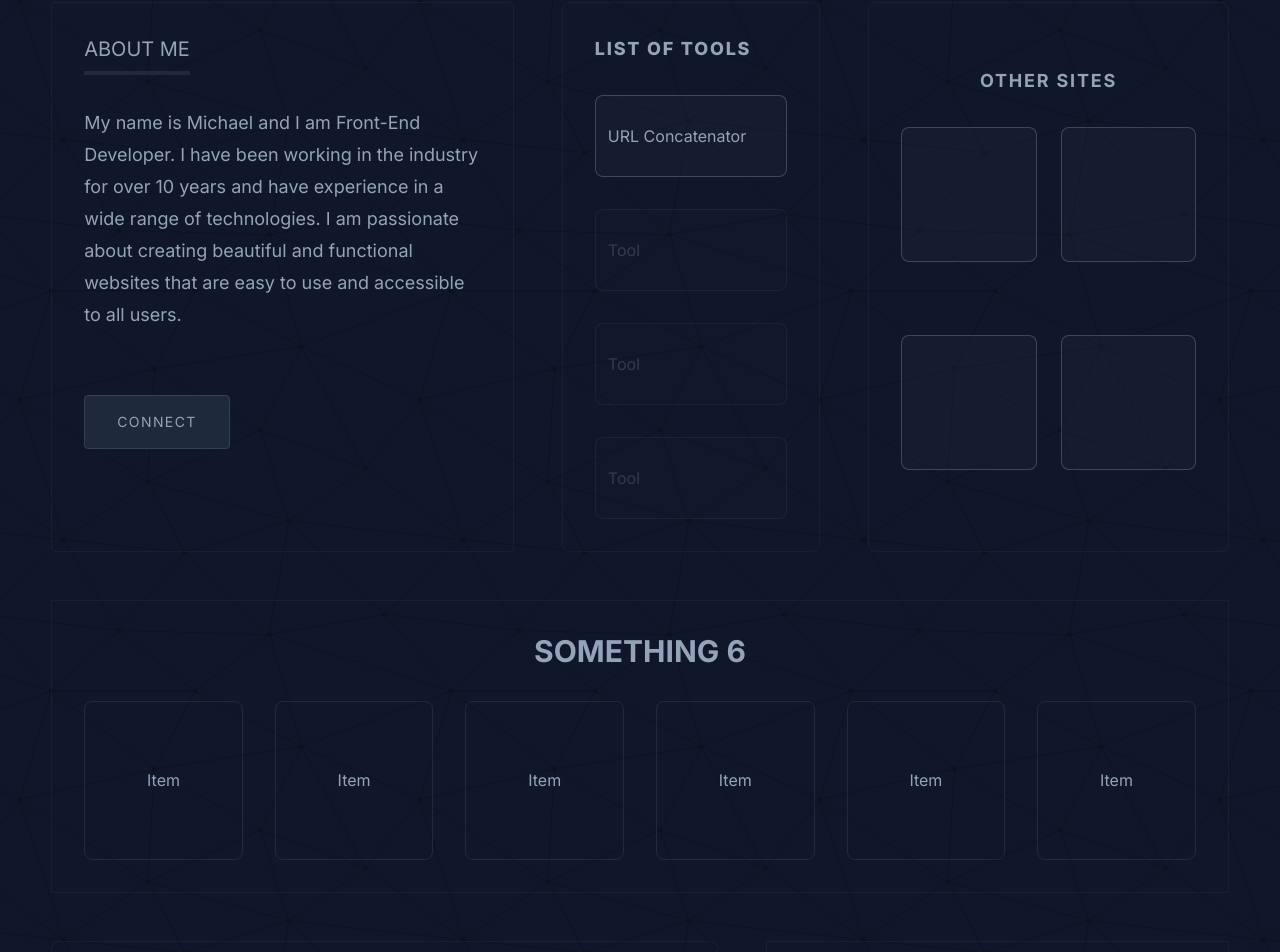
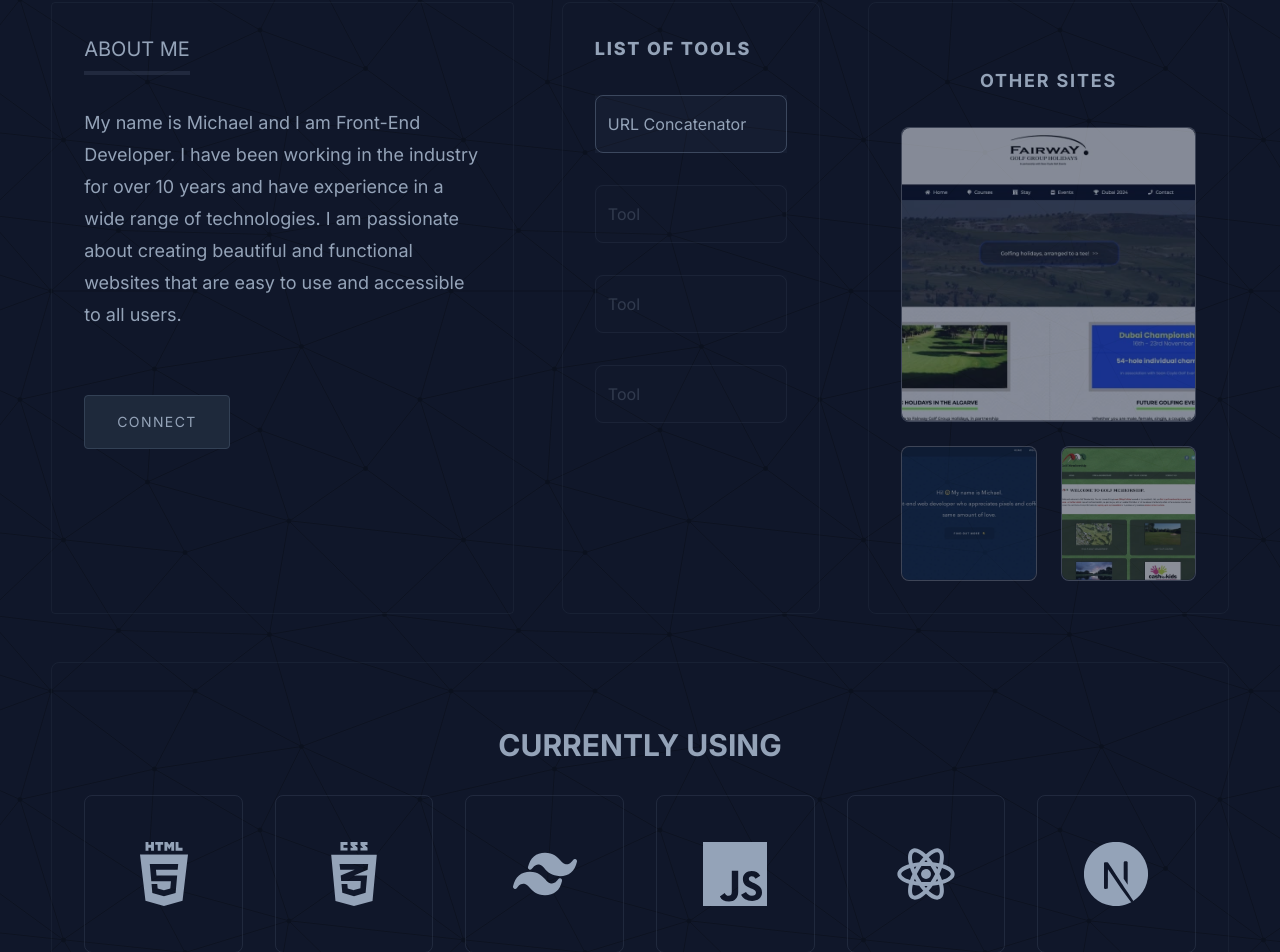
Before and after one commit to michaelgainford/michaelgainford.github.io, a Next.js app: page /general/about in a window 1280 px wide. Shown: the part 300-1252 px from the top of the page. Built offline with nearby package versions, Linux system fonts and the light colour scheme; what tailwindcss-motion would draw is missing.

Commit message:
Update About page

```diff
--- a/app/general/about/page.jsx
+++ b/app/general/about/page.jsx
@@ -3,6 +3,8 @@
 import { useState } from "react";
 
 // i want to create a statue for the checkbox
+
+import Image from "next/image";
 
 
 import Link from "next/link";
@@ -11,6 +13,12 @@ import H1 from "@/components/typography/H1Span";
 import PageIntro from "@/components/site_elements/Page_Intro";
 import Button from "@/components/buttons/Button_Global";
 import Footer from "@/components/footer/Footer";
+import IconCSS from "@/components/icons/IconCSS";
+import IconHTML from "@/components/icons/IconHTML";
+import IconJavaScript from "@/components/icons/IconJavaScript";
+import IconNextJS from "@/components/icons/IconNextJS";
+import IconReact from "@/components/icons/IconReact";
+import IconTailwindSimple from "@/components/icons/IconTailwindSimple";
 import { globalPageStyles } from "@/data/Variables";
 import { mainStyles } from "@/data/Variables";
 
@@ -72,9 +80,9 @@ export default function PAGE_ABOUT() {
 						{/* Card 2: List of Tools */}
 						<div className="col-span-12 p-6 text-xs transition-all duration-500 border rounded-lg md:col-span-4 xl:col-span-3 something-3 border-slate-500/10 group-tools hover:border-amber-500 lg:p-8">
 							<h2 className="mb-8 font-bold tracking-widest text-left lg:font-extrabold lg:text-lg 2xl:mt-8">List of Tools</h2>
-							<ul className="flex flex-col gap-4 lg:gap-8 [&_li]:flex [&>li]:border [&>li]:border-emerald-500 text-left [&_li]:border-slate-500/50 [&_a]:p-3 [&_li]:rounded-lg [&_a]:w-full [&_li]:w-full [&_li]:lg:py-4 [&_li]:bg-slate-600/10 lg:text-base">
+							<ul className="flex flex-col gap-4 lg:gap-8 [&_li]:flex [&_a]:border  text-left [&_a]:border-slate-500/50 [&_a]:p-3 [&_a]:rounded-lg [&_a]:w-full [&_li]:w-full [&_a]:lg:py-4 [&_li]:bg-slate-600/10 lg:text-base">
 								<li>
-									<Link href="/tools/url-converter" className="transition-all duration-500 hover:bg-amber-500 hover:text-slate-950">
+									<Link href="/tools/url-converter" className="flex h-full transition-all duration-500 hover:bg-amber-500 hover:text-slate-950">
 										URL Concatenator
 									</Link>
 								</li>
@@ -100,7 +108,7 @@ export default function PAGE_ABOUT() {
 						<div className="col-span-12 md:col-span-12 p-6 md:p-8 text-xs border rounded-lg something-2 border-slate-500/10 [&_.site-image]:aspect-square flex flex-col hover:border-amber-500 duration-500 transition-all 2xl:px-12 xl:col-span-4  hover:bg-slate-500/10">
 							<h2 className="mt-8 mb-8 font-bold tracking-widest lg:text-lg">Other Sites</h2>
 							<div className="grid w-full h-full grid-cols-2 gap-6 md:grid-cols-4 xl:grid-cols-2 2xl:gap-12">
-								{
+{/* 								{
 									[...Array(4)].map((_, i) => (
 										<div key={i} className="grid-item">
 											<h3 className="hidden">Title</h3>
@@ -108,19 +116,47 @@ export default function PAGE_ABOUT() {
 											</div>
 										</div>
 									))
-								}
+								} */}
+								<div className="col-span-2 grid-item">
+									<div className="w-full border rounded-lg site border-slate-200/20 site-image bg-slate-600/10 aspect-square">
+										<Image src="/my-sites/fairway-golf-holidays.webp" alt="Fairway Golf Holidays" className="object-cover w-full h-full transition-all duration-500 rounded-lg opacity-50 hover:opacity-100" width={300} height={300} title="Fairway Golf Group Holidays" />
+									</div>
+								</div>
+								<div className="grid-item f">
+									<h3 className="hidden">Title</h3>
+									<div className="w-full border rounded-lg site border-slate-200/20 site-image bg-slate-600/10 aspect-square">
+										<Image src="/my-sites/michael-gainford-portfolio.webp" alt="Michael Gainford Portfolio" className="object-cover w-full h-full transition-all duration-500 rounded-lg opacity-50 hover:opacity-100" width={300} height={300} title="Michael Gainford Portfolio" />
+									</div>
+								</div>
+								<div className="grid-item">
+									<div className="w-full border rounded-lg site border-slate-200/20 site-image bg-slate-600/10 aspect-square">
+										<Image src="/my-sites/golf-membership.webp" alt="Golf Membership" className="object-cover w-full h-full transition-all duration-500 rounded-lg opacity-50 hover:opacity-100" width={300} height={300} title="Golf Membership North West" />
+									</div>
+								</div>
 							</div>
 						</div>
-						<div className="col-span-12 p-6 transition-all duration-500 border border-slate-500/10 md:p-8 2xl:p-16 hover:border-amber-500 hover:bg-slate-500/10">
-							<h2 className="mb-8 text-3xl font-bold">Something 6</h2>
+						<div className="col-span-12 p-6 transition-all duration-500 border rounded-lg border-slate-500/10 md:p-8 2xl:p-16 hover:border-amber-500 hover:bg-slate-500/10">
+							<h2 className="mb-8 text-3xl font-bold lg:mt-8">Currently Using</h2>
 							<div className="grid grid-cols-2 md:grid-cols-3 xl:grid-cols-6 gap-8 [&>.flex]:justify-center [&>.flex]:items-center [&>.flex]:rounded-lg">
-								{
-									[...Array(6)].map((_, i) => (
-										<div key={i} className="flex p-4 border border-slate-500/20 aspect-square">
-											Item
-										</div>
-									))
-								}
+								<div className="flex p-4 transition-all duration-500 border border-slate-500/20 aspect-square hover:bg-slate-900">
+									<IconHTML classes="size-16" />
+								</div>
+								<div className="flex p-4 transition-all duration-500 border border-slate-500/20 aspect-square hover:bg-slate-900">
+									<IconCSS classes="size-16" />
+								</div>
+								<div className="flex p-4 transition-all duration-500 border border-slate-500/20 aspect-square hover:bg-slate-900">
+									<IconTailwindSimple classes="size-16" />
+								</div>
+								<div className="flex p-4 transition-all duration-500 border border-slate-500/20 aspect-square hover:bg-slate-900">
+									<IconJavaScript classes="size-16" />
+								</div>
+								<div className="flex p-4 transition-all duration-500 border border-slate-500/20 aspect-square hover:bg-slate-900">
+									<IconReact classes="size-16" />
+								</div>
+								<div className="flex p-4 transition-all duration-500 border border-slate-500/20 aspect-square hover:bg-slate-900">
+									<IconNextJS classes="size-16" />
+								</div>
+
 							</div>
 						</div>
 						<div className="col-span-12 p-6 text-xs transition-all duration-500 border rounded-lg md:col-span-7 something-4 border-slate-500/10 hover:border-amber-500 hover:bg-slate-500/10">
```
